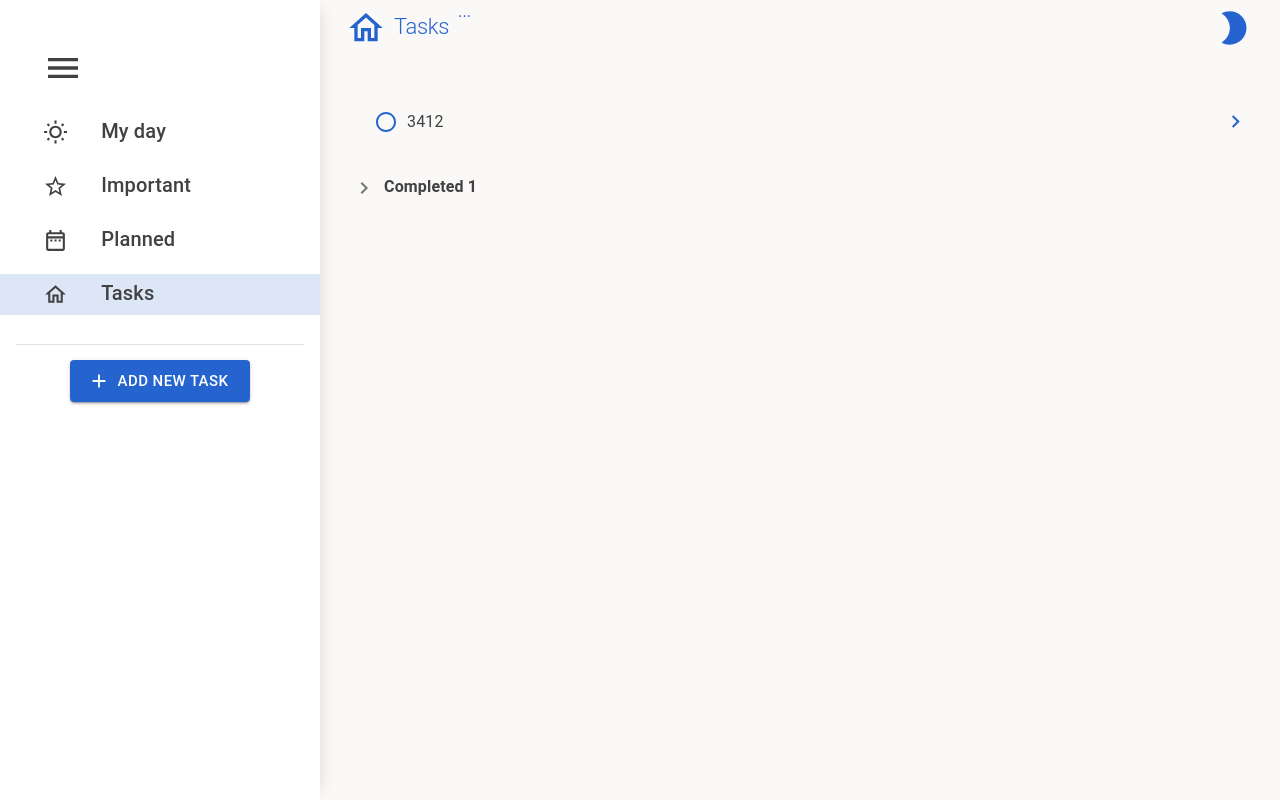
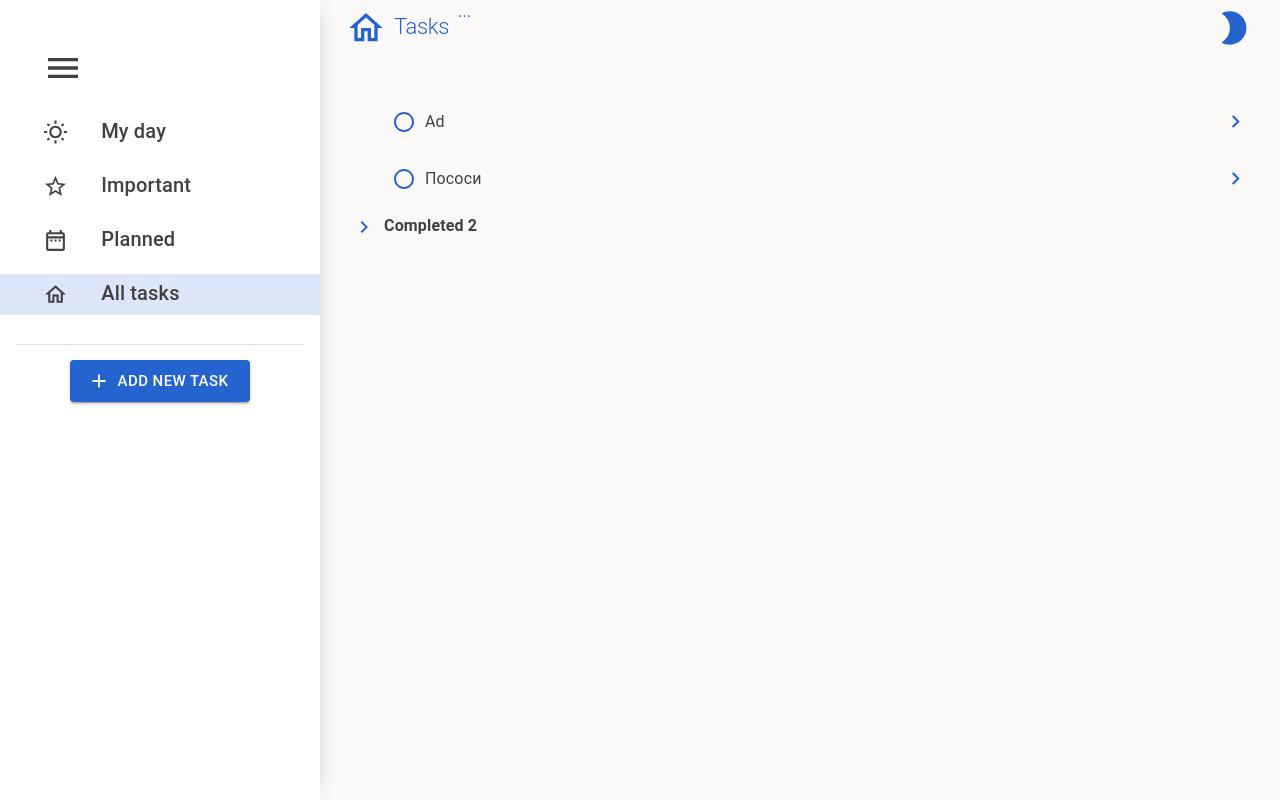
Before and after one commit to Hrumstik/TaskMaster, a React (Create React App) app: page / in a window 1280 px wide. Built offline with nearby package versions, Linux system fonts and the light colour scheme; data requests are answered from the project's data file.

Commit message:
Enhanced code styling in TaskListItem.js

```diff
--- a/src/App.css
+++ b/src/App.css
@@ -1,16 +1,8 @@
-* {
-  font-family: Roboto;
-}
-
 .app {
-  background: var(--Branco-escurecido, #FAF9F8);
+  background: var(--Branco-escurecido, #faf9f8);
   display: flex;
-  height: '100vh';
-  background-color: #FAF9F8;
-}
-
-.menu {
-  width: 25%;
+  height: "100vh";
+  background-color: #faf9f8;
 }
 
 .main {
--- a/src/components/DoneTasksList/DoneTasksList.jsx
+++ b/src/components/DoneTasksList/DoneTasksList.jsx
@@ -8,6 +8,15 @@ import { Box, IconButton, Typography } from "@mui/material";
 import KeyboardArrowRightOutlinedIcon from "@mui/icons-material/KeyboardArrowRightOutlined";
 import KeyboardArrowDownIcon from "@mui/icons-material/KeyboardArrowDown";
 
+const StyledCompletedBox = styled(Box)`
+  display: flex;
+  gap: 22px;
+`;
+
+const StyledTitleOfDoneTasks = styled(Typography)`
+  cursor: pointer;
+`;
+
 export default function DoneTasksList({ tasksArray }) {
   const [visibilityOfDoneTasks, setVisibilityOfDoneTasks] = useState(false);
   const [doneTasksCount, setDoneTasksCount] = useState(null);
@@ -17,16 +26,6 @@ export default function DoneTasksList({ tasksArray }) {
     const doneTasksArray = tasksArray.filter((task) => task.done === true);
     setDoneTasksCount(doneTasksArray.length);
   }, [tasksArray]);
-
-  const StyledCompletedBox = styled(Box)`
-    display: flex;
-    gap: 22px;
-  `;
-
-  const StyledTitleOfDoneTasks = styled(Typography)`
-    cursor: pointer;
-    font-weight: bold;
-  `;
 
   useEffect(() => {
     countDoneTasks();
@@ -39,12 +38,12 @@ export default function DoneTasksList({ tasksArray }) {
           setVisibilityOfDoneTasks(!visibilityOfDoneTasks);
         }}
       >
-        <StyledTitleOfDoneTasks color="text.primary">
+        <StyledTitleOfDoneTasks color="text.primary" fontWeight="bold">
           <IconButton>
             {visibilityOfDoneTasks ? (
-              <KeyboardArrowDownIcon color="icons.primary" />
+              <KeyboardArrowDownIcon color="primary" />
             ) : (
-              <KeyboardArrowRightOutlinedIcon color="icons.primary" />
+              <KeyboardArrowRightOutlinedIcon color="primary" />
             )}
           </IconButton>
           Completed {doneTasksCount ? doneTasksCount : null}
--- a/src/components/ListItem/ListItem.css
+++ b/src/components/ListItem/ListItem.css
@@ -3,6 +3,7 @@
   padding-left: 11%;
   list-style: none;
   cursor: pointer;
+  text-decoration: none;
 }
 
 .listItem-active {
@@ -11,4 +12,5 @@
   background: rgba(37, 100, 207, 0.16);
   list-style: none;
   cursor: pointer;
+  text-decoration: none;
 }
--- a/src/components/ListItem/ListItem.jsx
+++ b/src/components/ListItem/ListItem.jsx
@@ -1,31 +1,27 @@
-import './ListItem.css'
+import "./ListItem.css";
 import { NavLink } from "react-router-dom";
-import { IconButton, Typography } from '@mui/material';
+import { IconButton, Typography } from "@mui/material";
+import styled from "styled-components";
 
-export default function ListItem({ text, path, icon, height, mr }) {
+const StyledListItem = styled.li`
+  height: 54px;
+`;
 
+export default function ListItem({ text, path, icon }) {
   return (
-        <li
-            style={{ height: height }} className=''>
+    <StyledListItem className="">
       <NavLink
         to={path}
-                className={({ isActive }) =>
-                    isActive
-                        ? "listItem-active"
-                        : "listItem"
+        className={
+          ({ isActive }) => (isActive ? "listItem-active" : "listItem")
+          // I use CSS here because it's necessary for React Router (NavLink)
         }
-                style={{ textDecoration: 'none', color: '#414141' }}
       >
-                <Typography variant="h6"
-                    component="span"
-                    color='text.primary'>
-                    <IconButton
-                        sx={{ mr: mr }} >
-                        {icon}
-                    </IconButton>
+        <Typography variant="h6" component="span" color="text.primary">
+          <IconButton sx={{ mr: "25px" }}>{icon}</IconButton>
           {text}
         </Typography>
       </NavLink>
-        </li>
-    )
+    </StyledListItem>
+  );
 }
--- a/src/components/Menu/Menu.css
+++ /dev/null
@@ -1,21 +0,0 @@
-.menu {
-    height: 100vh;
-    /* background: var(--Branco, #FFF); */
-    box-shadow: 4px 0px 20px -10px rgba(0, 0, 0, 0.25);
-}
-
-.menu__header {
-    display: flex;
-    justify-content: space-between;
-    padding-top: 40px;
-    padding-left: 11%;
-    padding-right: 10%;
-}
-
-.icon {
-    cursor: pointer;
-}
-
-.menu_list {
-    padding: 0;
-}
--- a/src/components/Menu/Menu.jsx
+++ b/src/components/Menu/Menu.jsx
@@ -1,4 +1,3 @@
-import "./Menu.css";
 import ListItem from "../ListItem/ListItem";
 import { useSelector, useDispatch } from "react-redux";
 import { useState } from "react";
@@ -23,88 +22,99 @@ import ListItemText from "@mui/material/ListItemText";
 import CalendarMonthIcon from "@mui/icons-material/CalendarMonth";
 import GradeIcon from "@mui/icons-material/Grade";
 import DeleteForeverIcon from "@mui/icons-material/DeleteForever";
+import styled from "styled-components";
+import { useTheme } from "@mui/material/styles";
+
+const StyledMenuContainer = styled(Box)`
+  background-color: ${({ theme }) => theme.palette.background.default};
+  height: 100vh;
+  box-shadow: 4px 0px 20px -10px rgba(0, 0, 0, 0.25);
+  width: 25%;
+`;
+
+const StyledMenuHeader = styled.header`
+  padding-top: 40px;
+  padding-left: 11%;
+  padding-right: 10%;
+`;
+
+const StyledMenuList = styled.ul`
+  padding: 0;
+  list-style: none;
+`;
 
 export default function Menu() {
   const [showOptions, setShowOptions] = useState(false);
-  const tasks = useSelector((state) => state.tasks.tasks);
+  const tasks = useSelector(({ tasks }) => tasks.tasks);
   const { sortTasksAlphabeticallyState, showImportantTasksState } =
     useFeatures();
   const dispatch = useDispatch();
   const { request } = useHttp();
 
+  const theme = useTheme();
+
   return (
-    <Box sx={{ bgcolor: "background.default" }} className="menu">
-      <header className="menu__header">
+    <StyledMenuContainer theme={theme}>
+      <StyledMenuHeader>
         <IconButton onClick={() => setShowOptions(true)}>
-          <MenuOutlinedIcon
-            className="icon"
-            sx={{ fontSize: 40, color: "icons.primary" }}
-          />
+          <MenuOutlinedIcon sx={{ fontSize: 40, color: "icons.primary" }} />
         </IconButton>
-      </header>
+      </StyledMenuHeader>
       <main>
-        <ul className="menu_list">
-          <ListItem
-            path={"/my-day"}
-            active={false}
-            height="54px"
-            mr="25px"
-            text="My day"
-            icon={
+        <StyledMenuList>
+          {[
+            {
+              path: "/my-day",
+              text: "My day",
+              icon: (
                 <WbSunnyOutlinedIcon
                   sx={{
                     fontSize: 25,
                     color: "icons.primary",
                   }}
                 />
-            }
-          />
-          <ListItem
-            path={"/important"}
-            active={false}
-            height="54px"
-            mr="25px"
-            text="Important"
-            icon={
+              ),
+            },
+            {
+              path: "/important",
+              text: "Important",
+              icon: (
                 <StarOutlineOutlinedIcon
                   sx={{
                     fontSize: 25,
                     color: "icons.primary",
                   }}
                 />
-            }
-          />
-          <ListItem
-            path={"/planned"}
-            active={false}
-            height="54px"
-            mr="25px"
-            text="Planned"
-            icon={
+              ),
+            },
+            {
+              path: "/planned",
+              text: "Planned",
+              icon: (
                 <DateRangeOutlinedIcon
                   sx={{
                     fontSize: 25,
                     color: "icons.primary",
                   }}
                 />
-            }
-          />
-          <ListItem
-            path={"/"}
-            active={true}
-            height="54px"
-            mr="25px"
-            text="Tasks"
-            icon={
+              ),
+            },
+            {
+              path: "/",
+              text: "All tasks",
+              icon: (
                 <HomeOutlinedIcon
                   sx={{
                     fontSize: 25,
                     color: "icons.primary",
                   }}
                 />
-            }
-          />
-        </ul>
+              ),
+            },
+          ].map(({ path, text, icon }) => {
+            return <ListItem path={path} text={text} icon={icon} />;
+          })}
+        </StyledMenuList>
         <Divider variant="middle" />
         <AddTaskButton />
       </main>
@@ -117,21 +127,12 @@ export default function Menu() {
         }}
         open={showOptions}
       >
-        <Box
-          sx={{
-            backgroundColor: "#FAF9F8",
-            width: "280px",
-            display: "flex",
-            gap: "30px",
-          }}
-        >
-          <List>
+        <Box>
+          <List sx={{ bgcolor: "background.paper" }}>
             <ListItemButton
               selected={sortTasksAlphabeticallyState}
-              divider={true}
-              onClick={() => {
-                dispatch(sortTasksAlphabetically());
-              }}
+              divider
+              onClick={() => dispatch(sortTasksAlphabetically())}
             >
               <ListItemIcon>
                 <CalendarMonthIcon sx={{ color: "icons.primary" }} />
@@ -166,7 +167,7 @@ export default function Menu() {
                   );
                 }
               }}
-              divider={true}
+              divider
             >
               <ListItemIcon>
                 <DeleteForeverIcon sx={{ color: "icons.primary" }} />
@@ -179,6 +180,6 @@ export default function Menu() {
           </List>
         </Box>
       </Drawer>
-    </Box>
+    </StyledMenuContainer>
   );
 }
--- a/src/components/TaskListItem/TaskListItem.jsx
+++ b/src/components/TaskListItem/TaskListItem.jsx
@@ -1,5 +1,5 @@
 import "./TaskListItem.css";
-import { useState, useEffect, useCallback } from "react";
+import { useState, useCallback } from "react";
 import { useDispatch, useSelector } from "react-redux";
 import { useHttp } from "../../hooks/http.hook";
 import dayjs from "dayjs";
@@ -28,6 +28,32 @@ import Typography from "@mui/material/Typography";
 import { AdapterDayjs } from "@mui/x-date-pickers/AdapterDayjs";
 import { LocalizationProvider } from "@mui/x-date-pickers/LocalizationProvider";
 import { DateField } from "@mui/x-date-pickers";
+import styled from "styled-components";
+import { useTheme } from "@mui/material/styles";
+
+const StyledMainTaskContainer = styled(Box)`
+  margin-left: 18px;
+  background-color: ${({ theme }) => theme.palette.background.paper};
+`;
+
+const StyledBasicTaskContainer = styled(Box)`
+  height: 57px;
+  background-color: ${({ theme }) => theme.palette.background.paper};
+  padding-left: 32px;
+  display: flex;
+  align-content: center;
+  box-shadow: ${({ focusedTask }) =>
+    focusedTask ? "0px 55px 8px -5px rgba(0, 0, 0, 0.25)" : "none"};
+`;
+
+const StyledAdditionalTaskContainer = styled(Box)`
+  background-color: ${({ theme }) => theme.palette.background.paper};
+  display: flex;
+  gap: 15px;
+  height: 57px;
+  padding-left: 29px;
+  box-shadow: 0px 4px 8px -3px rgba(0, 0, 0, 0.25);
+`;
 
 export default function TaskListItem({ text, checked }) {
   const [focusedTask, setFocusedTask] = useState(false);
@@ -36,8 +62,6 @@ export default function TaskListItem({ text, checked }) {
   const [showCalendar, setShowCalendar] = useState(false);
   const [changingTheNameOfTask, setChangingTheNameOfTask] = useState(false);
   const [valueOfInput, setTheValueOfInput] = useState(text);
-  const [indexOfTheTask, setTheIndexOfTheTask] = useState(null);
-  const [idOfTheTask, setTheIdOfTheTask] = useState(null);
 
   const openAdditionalContainer = () => {
     setFocusedTask(true);
@@ -47,34 +71,27 @@ export default function TaskListItem({ text, checked }) {
     setFocusedTask(false);
   };
 
-  const tasks = useSelector((state) => state.tasks.tasks);
+  const tasks = useSelector(({ tasks }) => tasks.tasks);
 
   const findIndexOfTheTask = useCallback(() => {
-    return tasks.findIndex((task) => task.name === text);
+    return tasks.findIndex(({ name }) => name === text);
   }, [tasks, text]);
 
   const findIdOfTheTask = useCallback(() => {
-    const index = tasks.findIndex((task) => task.name === text);
+    const index = tasks.findIndex(({ name }) => name === text);
     return tasks[index].id;
   }, [tasks, text]);
 
-  useEffect(() => {
-    setTheIndexOfTheTask(findIndexOfTheTask());
-  }, [tasks, findIndexOfTheTask]);
-
-  useEffect(() => {
-    setTheIdOfTheTask(findIdOfTheTask());
-  }, [tasks, findIdOfTheTask]);
+  const indexOfTheTask = findIndexOfTheTask();
+  const idOfTheTask = findIdOfTheTask();
 
   const { request } = useHttp();
 
   const dispatch = useDispatch();
 
-  return (
-    <Box sx={{ mb: "18px", bgcolor: "background.paper" }}>
-      {changingTheNameOfTask ? (
-        <Box
-          onKeyDown={(e) => {
+  const theme = useTheme();
+
+  const handleSaveTodoName = (e) => {
     if (e.key === "Enter") {
       dispatch(
         changeTheNameOfTask({
@@ -95,39 +112,9 @@ export default function TaskListItem({ text, checked }) {
     if (e.key === "Escape") {
       setChangingTheNameOfTask(false);
     }
-          }}
-        >
-          <TextField
-            value={valueOfInput}
-            onChange={(e) => {
-              setTheValueOfInput(e.target.value);
-            }}
-            fullWidth={true}
-            variant="outlined"
-            placeholder={text}
-            helperText="Rename your task"
-          />
-        </Box>
-      ) : (
-        <>
-          <Box
-            sx={{
-              height: "57px",
-              bgcolor: "background.paper",
-              paddingLeft: "32px",
-              display: "flex",
-              alignContent: "center",
-              boxShadow: focusedTask
-                ? "0px 55px 8px -5px rgba(0, 0, 0, 0.25)"
-                : "none",
-            }}
-          >
-            <FormControlLabel
-              sx={{ width: "100%" }}
-              control={
-                <Checkbox
-                  checked={checked}
-                  onChange={() => {
+  };
+
+  const handleCheckboxChange = () => {
     setIsChecked(!isChecked);
     dispatch(setAsDoneTask(text));
     request(
@@ -138,55 +125,9 @@ export default function TaskListItem({ text, checked }) {
         done: !tasks[indexOfTheTask].done,
       })
     );
-                  }}
-                  icon={
-                    <RadioButtonUncheckedIcon
-                      sx={{ color: "icons.secondary" }}
-                    />
-                  }
-                  checkedIcon={
-                    <CheckCircleIcon sx={{ color: "icons.secondary" }} />
-                  }
-                />
-              }
-              label={
-                <Typography sx={{ color: "text.primary" }}>{text}</Typography>
-              }
-            />
+  };
 
-            <IconButton
-              onClick={
-                focusedTask ? closeAdditionalContainer : openAdditionalContainer
-              }
-            >
-              {focusedTask ? (
-                <KeyboardArrowDownIcon
-                  sx={{ fontSize: 25, color: "icons.secondary" }}
-                />
-              ) : (
-                <KeyboardArrowRightOutlinedIcon
-                  sx={{ fontSize: 25, color: "icons.secondary" }}
-                />
-              )}
-            </IconButton>
-          </Box>
-
-          <CSSTransition
-            in={focusedTask}
-            timeout={500}
-            classNames="todo-additional-container"
-            unmountOnExit
-          >
-            <Box
-              sx={{
-                bgcolor: "background.paper",
-                display: "flex",
-                gap: "15px",
-                height: "57px",
-                paddingLeft: "29px",
-                boxShadow: "0px 4px 8px -3px rgba(0, 0, 0, 0.25)",
-              }}
-              onKeyDown={(e) => {
+  const handeleSaveTaskDate = (e) => {
     if (e.key === "Enter") {
       dispatch(
         setTheDateOfPerfomingTheTask({
@@ -205,33 +146,9 @@ export default function TaskListItem({ text, checked }) {
       setShowCalendar(false);
       setFocusedTask(false);
     }
-              }}
-            >
-              {showCalendar ? (
-                <LocalizationProvider dateAdapter={AdapterDayjs}>
-                  <DateField
-                    autoFocus={true}
-                    onChange={(newValue) => {
-                      setDate(newValue);
-                    }}
-                    format="DD.MM.YYYY"
-                    value={date}
-                    label="Set date"
-                  />
-                </LocalizationProvider>
-              ) : (
-                <IconButton
-                  onClick={() => {
-                    setShowCalendar(true);
-                  }}
-                >
-                  <DateRangeOutlinedIcon
-                    sx={{ fontSize: 25, color: "icons.primary" }}
-                  />
-                </IconButton>
-              )}
-              <IconButton
-                onClick={() => {
+  };
+
+  const handleSaveTaskAsImportant = () => {
     dispatch(setAsImportantTask(text));
     request(
       `http://localhost:3001/tasks/${idOfTheTask}`,
@@ -241,11 +158,82 @@ export default function TaskListItem({ text, checked }) {
         important: !tasks[indexOfTheTask].important,
       })
     );
-                }}
+  };
+
+  const handleDeleteTask = () => {
+    dispatch(deleteTask(text));
+    request(`http://localhost:3001/tasks/${idOfTheTask}`, "DELETE");
+  };
+
+  const handleDeleteTheTask = () => {
+    setChangingTheNameOfTask(true);
+    setFocusedTask(false);
+  };
+
+  return (
+    <StyledMainTaskContainer theme={theme}>
+      {!changingTheNameOfTask ? (
+        <>
+          <StyledBasicTaskContainer theme={theme} focusedTask={focusedTask}>
+            <FormControlLabel
+              sx={{ width: "100%" }}
+              control={
+                <Checkbox
+                  checked={checked}
+                  onChange={handleCheckboxChange}
+                  icon={<RadioButtonUncheckedIcon color="icons.secondary" />}
+                  checkedIcon={<CheckCircleIcon color="icons.secondary" />}
+                />
+              }
+              label={<Typography color="text.primary">{text}</Typography>}
+            />
+
+            <IconButton
+              onClick={
+                focusedTask ? closeAdditionalContainer : openAdditionalContainer
+              }
             >
-                {indexOfTheTask !== null &&
-                tasks[indexOfTheTask] &&
-                tasks[indexOfTheTask].important ? (
+              {focusedTask ? (
+                <KeyboardArrowDownIcon
+                  sx={{ fontSize: 25, color: "icons.secondary" }}
+                />
+              ) : (
+                <KeyboardArrowRightOutlinedIcon
+                  sx={{ fontSize: 25, color: "icons.secondary" }}
+                />
+              )}
+            </IconButton>
+          </StyledBasicTaskContainer>
+
+          <CSSTransition
+            in={focusedTask}
+            timeout={500}
+            classNames="todo-additional-container"
+            unmountOnExit
+          >
+            <StyledAdditionalTaskContainer
+              theme={theme}
+              onKeyDown={handeleSaveTaskDate}
+            >
+              {showCalendar ? (
+                <LocalizationProvider dateAdapter={AdapterDayjs}>
+                  <DateField
+                    autoFocus
+                    onChange={(newValue) => setDate(newValue)}
+                    format="DD.MM.YYYY"
+                    value={date}
+                    label="Set date"
+                  />
+                </LocalizationProvider>
+              ) : (
+                <IconButton onClick={() => setShowCalendar(true)}>
+                  <DateRangeOutlinedIcon
+                    sx={{ fontSize: 25, color: "icons.primary" }}
+                  />
+                </IconButton>
+              )}
+              <IconButton onClick={handleSaveTaskAsImportant}>
+                {tasks[indexOfTheTask].important ? (
                   <StarIcon
                     sx={{
                       fontSize: 25,
@@ -258,31 +246,29 @@ export default function TaskListItem({ text, checked }) {
                   />
                 )}
               </IconButton>
-              <IconButton
-                onClick={() => {
-                  dispatch(deleteTask(text));
-                  request(
-                    `http://localhost:3001/tasks/${idOfTheTask}`,
-                    "DELETE"
-                  );
-                }}
-              >
+              <IconButton onClick={handleDeleteTask}>
                 <DeleteOutlineIcon
                   sx={{ fontSize: 25, color: "icons.primary" }}
                 />
               </IconButton>
-              <IconButton
-                onClick={() => {
-                  setChangingTheNameOfTask(true);
-                  setFocusedTask(false);
-                }}
-              >
+              <IconButton onClick={handleDeleteTheTask}>
                 <CreateIcon sx={{ fontSize: 25, color: "icons.primary" }} />
               </IconButton>
-            </Box>
+            </StyledAdditionalTaskContainer>
           </CSSTransition>
         </>
+      ) : (
+        <Box onKeyDown={handleSaveTodoName}>
+          <TextField
+            value={valueOfInput}
+            onChange={(e) => setTheValueOfInput(e.target.value)}
+            fullWidth
+            variant="outlined"
+            placeholder={text}
+            helperText="Rename your task"
+          />
+        </Box>
       )}
-    </Box>
+    </StyledMainTaskContainer>
   );
 }
--- a/src/index.js
+++ b/src/index.js
@@ -1,7 +1,7 @@
 import React from "react";
 import ReactDOM from "react-dom/client";
 import "./index.css";
-import App from "./App";
+import "./App.css";
 import store from "./components/store/store";
 import { Provider } from "react-redux";
 import { createBrowserRouter, RouterProvider } from "react-router-dom";
--- a/tasks.json
+++ b/tasks.json
@@ -1,17 +1,31 @@
 {
   "tasks": [
     {
-      "id": "fb541e83-4ccd-4a1e-be0a-06b775755e93",
+      "id": "45a25209-8ace-4086-8009-aee10771f35c",
+      "name": "Аd",
+      "date": null,
+      "done": false,
+      "important": false
+    },
+    {
+      "id": "47ee2b53-ad42-4b3f-a0d5-e0d9b95f600d",
       "name": "Пососи",
+      "date": null,
+      "done": false,
+      "important": false
+    },
+    {
+      "id": "2609c138-80db-46db-b437-ccd271765a9d",
+      "name": "ЯЯЯЯя",
       "date": null,
       "done": true,
       "important": false
     },
     {
-      "id": "c23a3a8a-3563-420b-82e2-f01b182ad1c4",
-      "name": "3412",
+      "id": "2c986fc5-c41f-4d64-ba25-3b718f1cbe1b",
+      "name": "Апельсин",
       "date": null,
-      "done": false,
+      "done": true,
       "important": false
     }
   ]
```
Also changed, not shown: src/App.js (deleted, +0 -7 lines), src/components/Header/Header.jsx (+69 -60 lines). Lines whose indentation alone changed are shown as unchanged.
